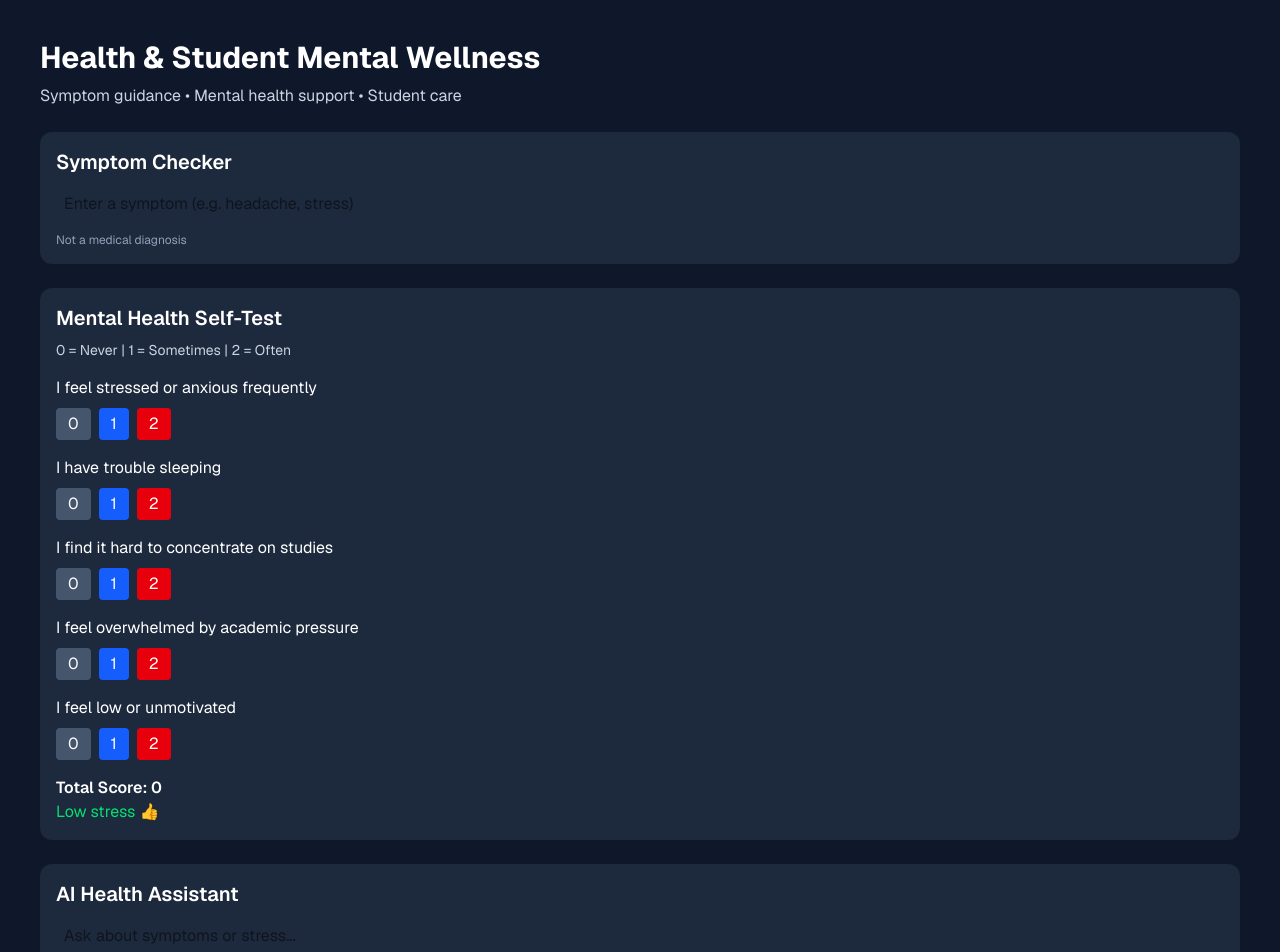
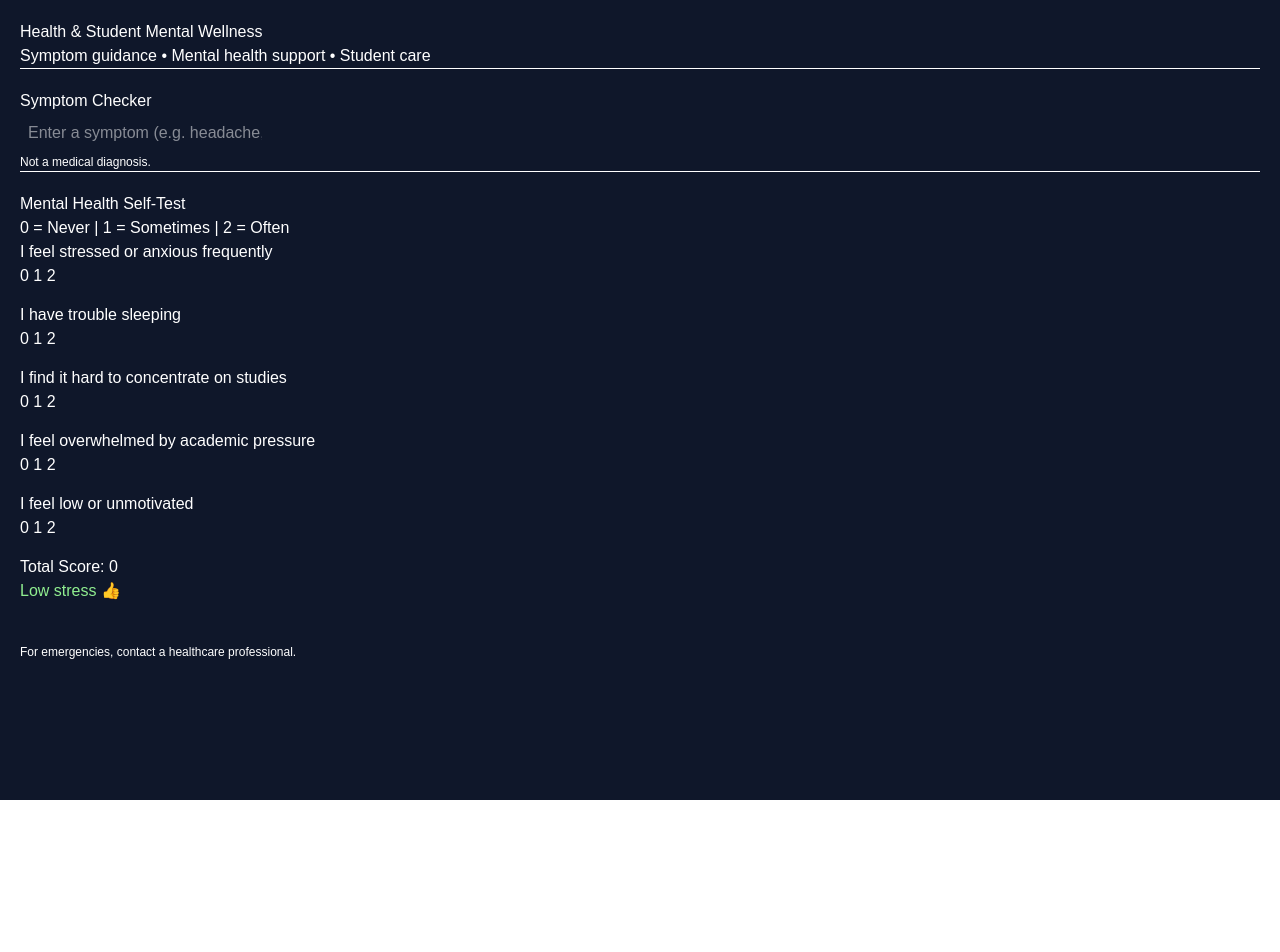
Before and after one commit to albin170/health-website, a Next.js app: page / in a window 1280 px wide. Shown: the top 952 px of the page. After the commit the page ends 800 px from the top, so only its background shows below. Built offline with nearby package versions, Linux system fonts and the light colour scheme.

Commit message:
Update page.tsx

```diff
--- a/app/page.tsx
+++ b/app/page.tsx
@@ -1,14 +1,13 @@
 "use client";
 
-import { useState } from "react";
+import React, { useState } from "react";
 
 export default function Page() {
-  const [symptom, setSymptom] = useState("");
-  const [score, setScore] = useState(0);
-  const [showHelp, setShowHelp] = useState(false);
-  const [chat, setChat] = useState("");
+  const [symptom, setSymptom] = useState<string>("");
+  const [score, setScore] = useState<number>(0);
+  const [showHelp, setShowHelp] = useState<boolean>(false);
 
-  const questions = [
+  const questions: string[] = [
     "I feel stressed or anxious frequently",
     "I have trouble sleeping",
     "I find it hard to concentrate on studies",
@@ -16,76 +15,88 @@ export default function Page() {
     "I feel low or unmotivated",
   ];
 
-  const handleScore = (val) => {
-    const newScore = score + val;
+  const handleScore = (value: number) => {
+    const newScore = score + value;
     setScore(newScore);
     if (newScore > 6) setShowHelp(true);
   };
 
   return (
-    <main className="min-h-screen bg-slate-900 text-white p-4 md:p-10 font-sans">
-      <h1 className="text-3xl font-bold mb-2">Health & Student Mental Wellness</h1>
-      <p className="text-slate-300 mb-6">Symptom guidance • Mental health support • Student care</p>
+    <main
+      style={{
+        minHeight: "100vh",
+        padding: "20px",
+        fontFamily: "Arial",
+        backgroundColor: "#0f172a",
+        color: "white",
+      }}
+    >
+      <h1>Health & Student Mental Wellness</h1>
+      <p>Symptom guidance • Mental health support • Student care</p>
+
+      <hr />
 
       {/* Symptom Checker */}
-      <div className="bg-slate-800 p-4 rounded-xl mb-6">
-        <h2 className="text-xl font-semibold mb-2">Symptom Checker</h2>
+      <section style={{ marginTop: "20px" }}>
+        <h2>Symptom Checker</h2>
         <input
+          type="text"
           value={symptom}
           onChange={(e) => setSymptom(e.target.value)}
           placeholder="Enter a symptom (e.g. headache, stress)"
-          className="w-full p-2 rounded text-black"
+          style={{ padding: "8px", width: "250px" }}
         />
-        <p className="text-xs text-slate-400 mt-2">Not a medical diagnosis</p>
-      </div>
+        <p style={{ fontSize: "12px" }}>
+          Not a medical diagnosis.
+        </p>
+      </section>
+
+      <hr />
 
       {/* Mental Health Test */}
-      <div className="bg-slate-800 p-4 rounded-xl mb-6">
-        <h2 className="text-xl font-semibold mb-2">Mental Health Self-Test</h2>
-        <p className="text-sm text-slate-300 mb-4">0 = Never | 1 = Sometimes | 2 = Often</p>
+      <section style={{ marginTop: "20px" }}>
+        <h2>Mental Health Self-Test</h2>
+        <p>0 = Never | 1 = Sometimes | 2 = Often</p>
 
         {questions.map((q, i) => (
-          <div key={i} className="mb-4">
-            <p className="mb-2">{q}</p>
-            <div className="flex gap-2">
-              <button onClick={() => handleScore(0)} className="px-3 py-1 bg-slate-600 rounded">0</button>
-              <button onClick={() => handleScore(1)} className="px-3 py-1 bg-blue-600 rounded">1</button>
-              <button onClick={() => handleScore(2)} className="px-3 py-1 bg-red-600 rounded">2</button>
-            </div>
+          <div key={i} style={{ marginBottom: "15px" }}>
+            <p>{q}</p>
+            <button onClick={() => handleScore(0)}>0</button>{" "}
+            <button onClick={() => handleScore(1)}>1</button>{" "}
+            <button onClick={() => handleScore(2)}>2</button>
           </div>
         ))}
 
-        <p className="font-semibold">Total Score: {score}</p>
-        {score <= 3 && <p className="text-green-400">Low stress 👍</p>}
-        {score > 3 && score <= 6 && <p className="text-yellow-400">Moderate stress ⚠️</p>}
-        {score > 6 && <p className="text-red-400">High stress 🚨</p>}
-      </div>
+        <h3>Total Score: {score}</h3>
 
-      {/* Helpline Popup */}
+        {score <= 3 && <p style={{ color: "lightgreen" }}>Low stress 👍</p>}
+        {score > 3 && score <= 6 && (
+          <p style={{ color: "orange" }}>Moderate stress ⚠️</p>
+        )}
+        {score > 6 && (
+          <p style={{ color: "red" }}>High stress 🚨</p>
+        )}
+      </section>
+
+      {/* Helpline */}
       {showHelp && (
-        <div className="bg-red-700 p-4 rounded-xl mb-6">
-          <h3 className="font-bold mb-2">You are not alone</h3>
-          <p className="text-sm">If you feel overwhelmed, please reach out:</p>
-          <ul className="text-sm mt-2">
-            <li>📞 KIRAN (India): 1800-599-0019</li>
-            <li>📞 AASRA: 91-22-27546669</li>
+        <section
+          style={{
+            backgroundColor: "#7f1d1d",
+            padding: "15px",
+            marginTop: "20px",
+          }}
+        >
+          <h3>You are not alone</h3>
+          <p>Reach out for help:</p>
+          <ul>
+            <li>KIRAN (India): 1800-599-0019</li>
+            <li>AASRA: +91-22-27546669</li>
           </ul>
-        </div>
+        </section>
       )}
 
-      {/* AI Chatbot (Basic) */}
-      <div className="bg-slate-800 p-4 rounded-xl">
-        <h2 className="text-xl font-semibold mb-2">AI Health Assistant</h2>
-        <input
-          value={chat}
-          onChange={(e) => setChat(e.target.value)}
-          placeholder="Ask about symptoms or stress..."
-          className="w-full p-2 rounded text-black"
-        />
-        <p className="text-xs text-slate-400 mt-2">AI gives guidance, not diagnosis</p>
-      </div>
-
-      <footer className="text-xs text-slate-400 mt-10">
+      <footer style={{ marginTop: "40px", fontSize: "12px" }}>
         For emergencies, contact a healthcare professional.
       </footer>
     </main>
```
